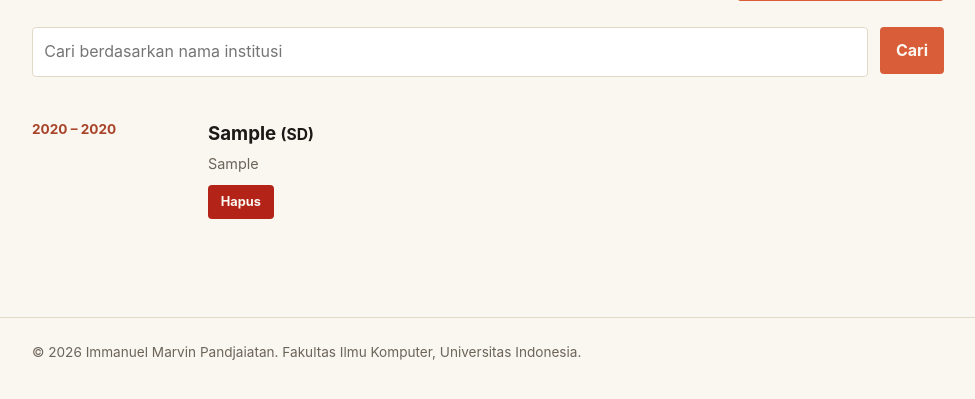
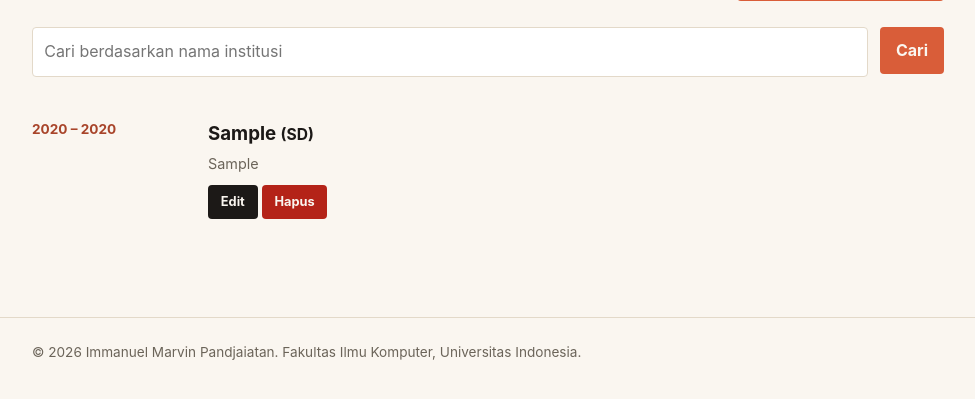
Before and after one commit to ImmanuelMarvinPandjaitan/myportofolio, a Django app: page /education/ in a window 1280 px wide. Shown: the part 201-600 px from the top of the page, without its empty margins (152-1127 px from the left). Run offline with Django 5.2, Linux system fonts and the light colour scheme; tables that the repository leaves empty hold one stand-in row (values such as "Sample post").

Commit message:
add: tombol Edit di tiap item Pendidikan

```diff
--- a/templates/components/education_delete_modal.html
+++ b/templates/components/education_delete_modal.html
@@ -1,4 +1,3 @@
-<p class="education-actions">
 <button type="button"
         class="button button-danger"
         popovertarget="delete-education-{{ education.id }}"
@@ -6,7 +5,6 @@
         title="Hapus riwayat pendidikan">
     Hapus
 </button>
-</p>
 
 <div id="delete-education-{{ education.id }}"
      class="education-delete-modal"
--- a/templates/education.html
+++ b/templates/education.html
@@ -45,7 +45,10 @@
                                 {% if education.major %}
                                     <p>{{ education.major }}</p>
                                 {% endif %}
-                                {% include "components/education_delete_modal.html" with education=education %}
+                                <p class="education-actions">
+                                    <a href="{% url 'main:update_education' education.id %}" class="button button-secondary">Edit</a>
+                                    {% include "components/education_delete_modal.html" with education=education %}
+                                </p>
                             </div>
                         </article>
                     {% empty %}
```
Lines whose indentation alone changed are shown as unchanged.
